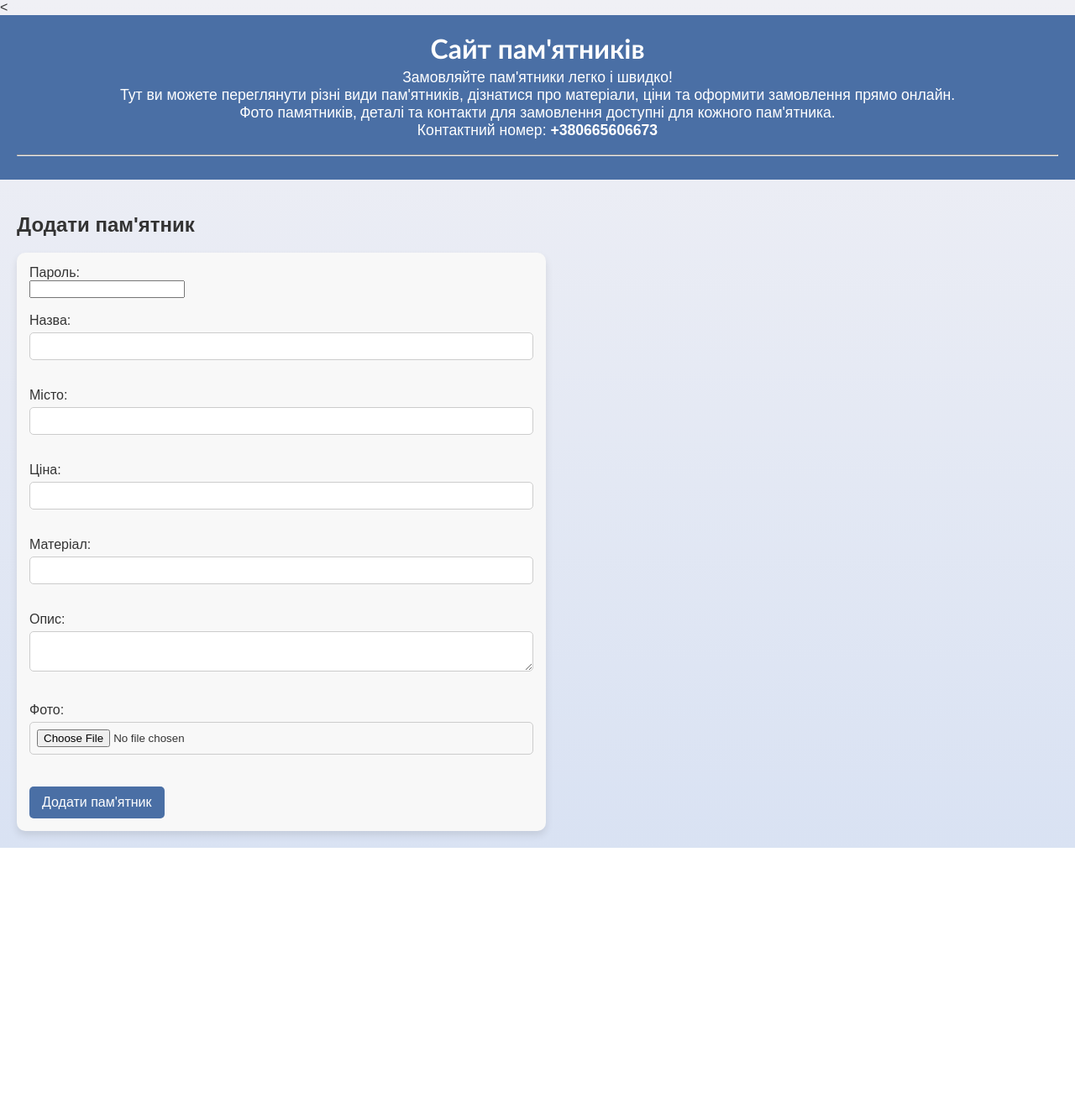
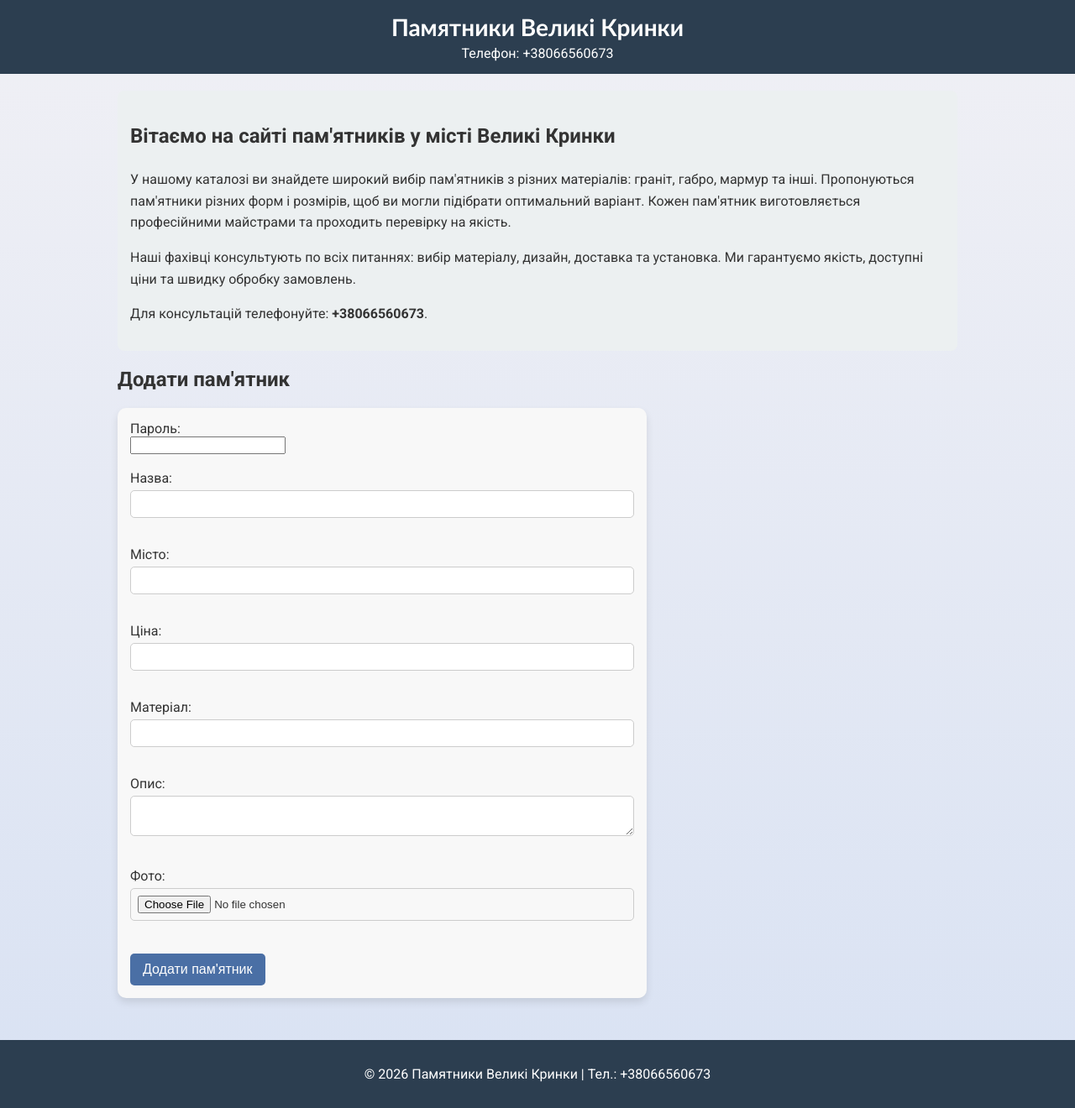
Before and after one commit to romamihailets5-stack/pamyatniki-site, a Flask app: page /add in a window 1280 px wide. Shown: the whole page at 84% size. Before the commit the page ends 1010 px from the top, so only its background shows below. Run offline with Flask 3, Linux system fonts and the light colour scheme.

Commit message:
Добавлен файл подтверждения Google

```diff
--- /dev/null
+++ b/static/google7a5a4a7b43c36874.html
@@ -0,0 +1 @@
+google-site-verification: google7a5a4a7b43c36874.html
--- a/templates/base.html
+++ b/templates/base.html
@@ -2,22 +2,105 @@
 <html lang="uk">
 <head>
     <meta charset="UTF-8">
-    <title>Пам'ятники</title>
+    <meta name="viewport" content="width=device-width, initial-scale=1.0">
+
+    <!-- SEO -->
+    <title>Памятники Великі Кринки</title>
+    <meta name="description" content="Каталог пам'ятників у місті Великі Кринки. Переглядайте каталог різних матеріалів та дизайнів, отримуйте консультації та оформлюйте замовлення швидко та зручно. Телефон: +38066560673">
+    <meta name="keywords" content="пам'ятники, Великі Кринки, надгробки, граніт, габро, каталог памятників, памятники на заказ, доставка, установка пам'ятників">
+    <meta name="author" content="Рома М.">
+
+    <!-- Фавикон -->
+    <link rel="icon" href="{{ url_for('static', filename='favicon.ico') }}" type="image/x-icon">
+
+    <!-- CSS -->
     <link rel="stylesheet" href="{{ url_for('static', filename='style.css') }}">
+
+    <!-- Google Fonts -->
+    <link href="https://fonts.googleapis.com/css2?family=Roboto:wght@400;700&display=swap" rel="stylesheet">
+
+    <style>
+        body {
+            font-family: 'Roboto', sans-serif;
+            background-color: #f5f5f5;
+            color: #333;
+            margin: 0;
+            padding: 0;
+        }
+        header {
+            background-color: #2c3e50;
+            color: white;
+            padding: 15px;
+            text-align: center;
+        }
+        header h1 {
+            margin: 0;
+            font-size: 28px;
+        }
+        header p {
+            margin: 5px 0 0 0;
+            font-size: 16px;
+        }
+        main {
+            padding: 20px;
+            max-width: 1000px;
+            margin: auto;
+        }
+        .description {
+            background-color: #ecf0f1;
+            padding: 15px;
+            border-radius: 8px;
+            margin-bottom: 20px;
+            line-height: 1.6;
+        }
+        footer {
+            text-align: center;
+            padding: 15px;
+            background-color: #2c3e50;
+            color: white;
+            margin-top: 30px;
+        }
+        a.button {
+            background-color: #2980b9;
+            color: white;
+            padding: 8px 16px;
+            text-decoration: none;
+            border-radius: 5px;
+        }
+        a.button:hover {
+            background-color: #3498db;
+        }
+    </style>
 </head>
 <body>
-    <<header>
-    <h1>Сайт пам'ятників</h1>
-    <p>
-        Замовляйте пам'ятники легко і швидко!<br>
-        Тут ви можете переглянути різні види пам'ятників, дізнатися про матеріали, ціни та оформити замовлення прямо онлайн.<br>
-        Фото памятників, деталі та контакти для замовлення доступні для кожного пам'ятника.<br>
-        Контактний номер: <strong>+380665606673</strong>
-    </p>
-    <hr>
+    <header>
+        <h1>Памятники Великі Кринки</h1>
+        <p>Телефон: +38066560673</p>
     </header>
+
     <main>
+        <!-- Блок с дополнительным текстом для SEO и информирования посетителей -->
+        <div class="description">
+            <h2>Вітаємо на сайті пам'ятників у місті Великі Кринки</h2>
+            <p>
+                У нашому каталозі ви знайдете широкий вибір пам'ятників з різних матеріалів: граніт, габро, мармур та інші.
+                Пропонуються пам'ятники різних форм і розмірів, щоб ви могли підібрати оптимальний варіант.
+                Кожен пам'ятник виготовляється професійними майстрами та проходить перевірку на якість.
+            </p>
+            <p>
+                Наші фахівці консультують по всіх питаннях: вибір матеріалу, дизайн, доставка та установка.
+                Ми гарантуємо якість, доступні ціни та швидку обробку замовлень.
+            </p>
+            <p>
+                Для консультацій телефонуйте: <strong>+38066560673</strong>.
+            </p>
+        </div>
+
         {% block content %}{% endblock %}
     </main>
+
+    <footer>
+        <p>© 2026 Памятники Великі Кринки | Тел.: +38066560673</p>
+    </footer>
 </body>
 </html>
```
Also changed, not shown: static/sitemap.xml (+9 -9 lines).
